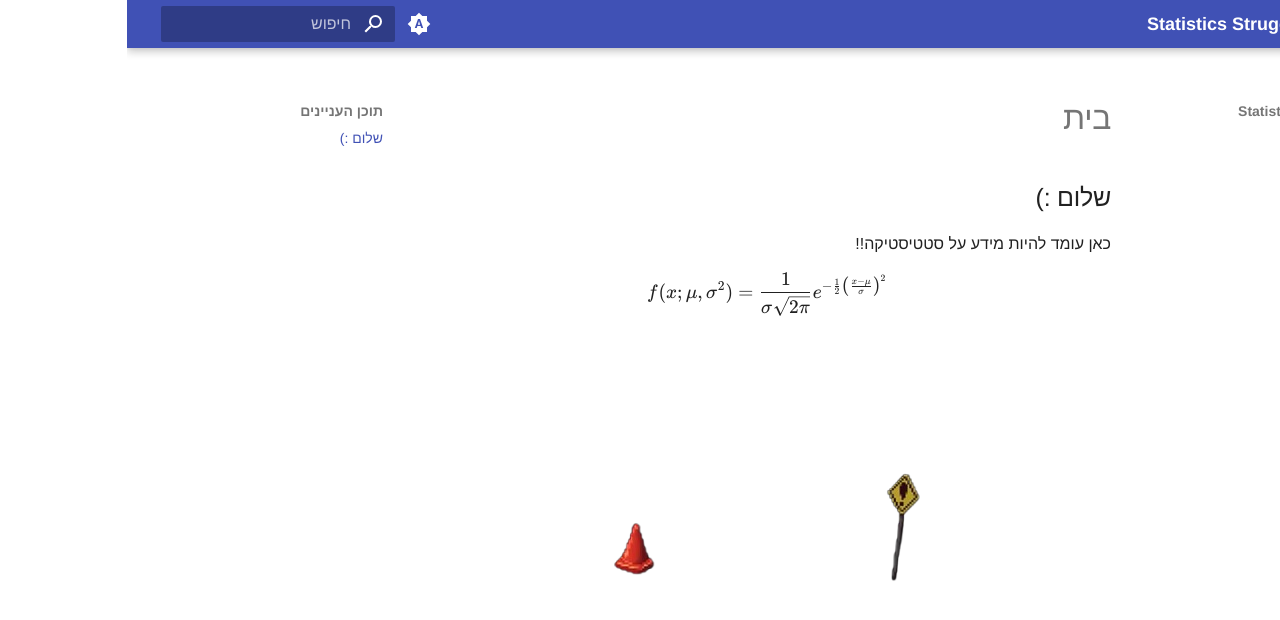
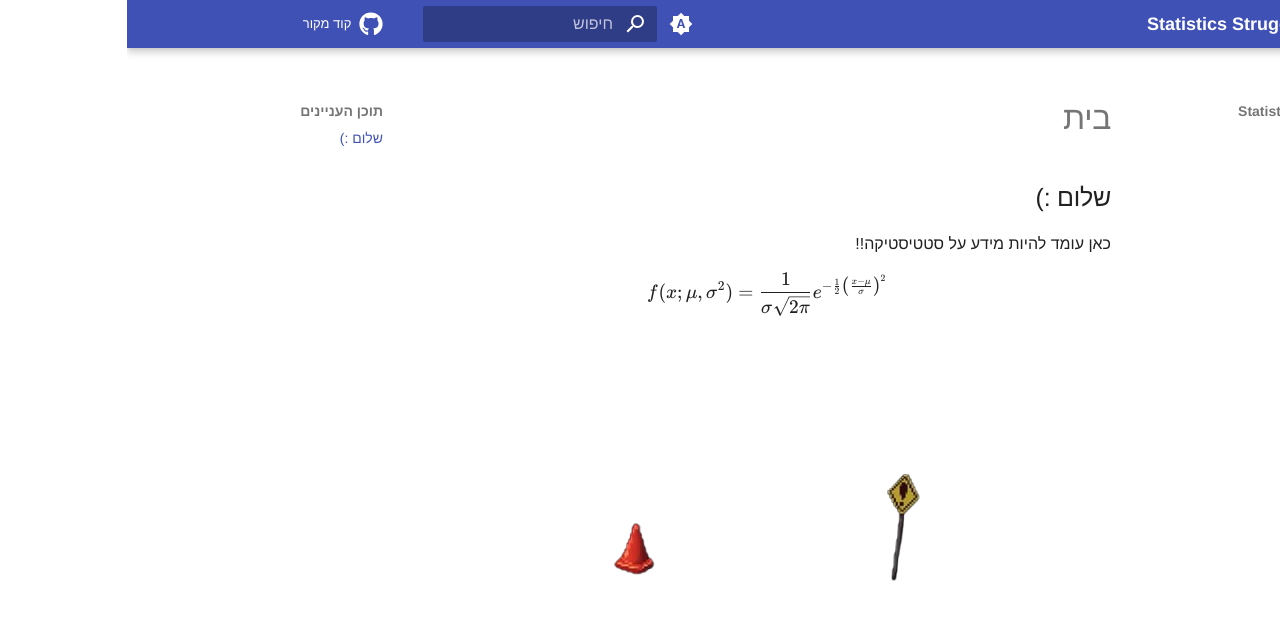
Before and after one commit to NotUniqueUser/site, an MkDocs documentation site: the page built from docs/index.md, in a window 1280 px wide. Shown: the top 620 px of the page. Built offline with MkDocs 1.6.1 and Material for MkDocs 9.7.7, drawn with Linux system fonts in a browser that asks for light colours; comment, search, counter and statistics services are not loaded.

Commit message:
Add repo

```diff
--- a/mkdocs.yml
+++ b/mkdocs.yml
@@ -1,5 +1,9 @@
 site_name: Statistics Struggle
+site_description: AAaaa WIP
 site_url: https://gilad.page
+site_author: Gilad
+repo_url: https://github.com/NotUniqueUser/site
+repo_name: קוד מקור
 nav:
   - 'בית': 'index.md'
   - 'תוכן':
@@ -35,6 +39,8 @@ theme:
     - navigation.instant.progress
     - navigation.sections
     - navigation.expand
+  icon:
+    repo: fontawesome/brands/github
 
 markdown_extensions:
   - md_in_html
```
